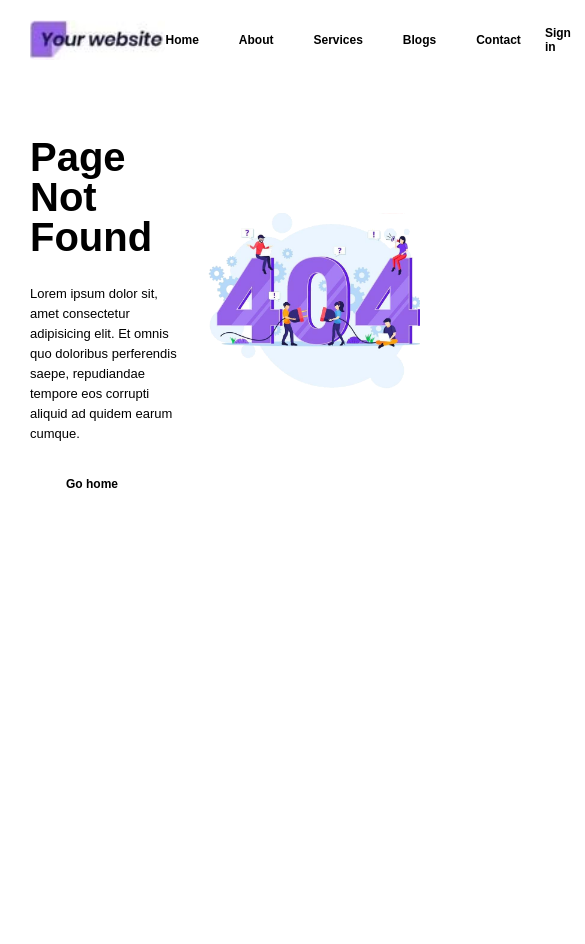
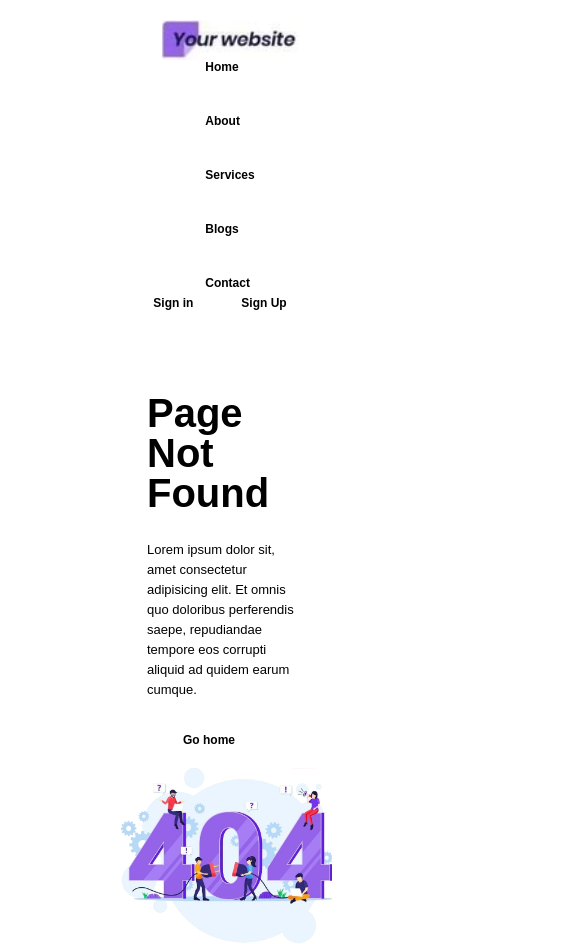
Before and after one commit to sauliuskarlinskas/404conect, a website: page index.html in a window 390 px wide. Shown: the top 944 px of the page, 585 px wide, since content can reach past the window. Before the commit the page ends 844 px from the top, so only its background shows below. Drawn offline with Linux system fonts and the light colour scheme.

Commit message:
responsiv design

```diff
--- a/main.css
+++ b/main.css
@@ -5,8 +5,8 @@ body {
 .container {
     display: flex;
      width: 100%;
-     padding-left: 30px;
-     padding-right: 30px;
+     padding-left: 40px;
+     padding-right: 40px;
 }
     .main-header {
    display: flex;
@@ -15,6 +15,12 @@ body {
    align-items: center;
    justify-content: space-between;
 
+}
+@media (max-width: 460px) {
+    .logo,
+    .main-nav {
+        flex-direction: column;
+    }
 }
 @media (max-width: 1100px) {
     .container {
@@ -31,6 +37,7 @@ body {
 }
 @media (max-width: 700px) {
     .container {
+        flex-direction: column;
         width: 400px;
         padding-left: 30px;
         padding-right: 30px;
```
